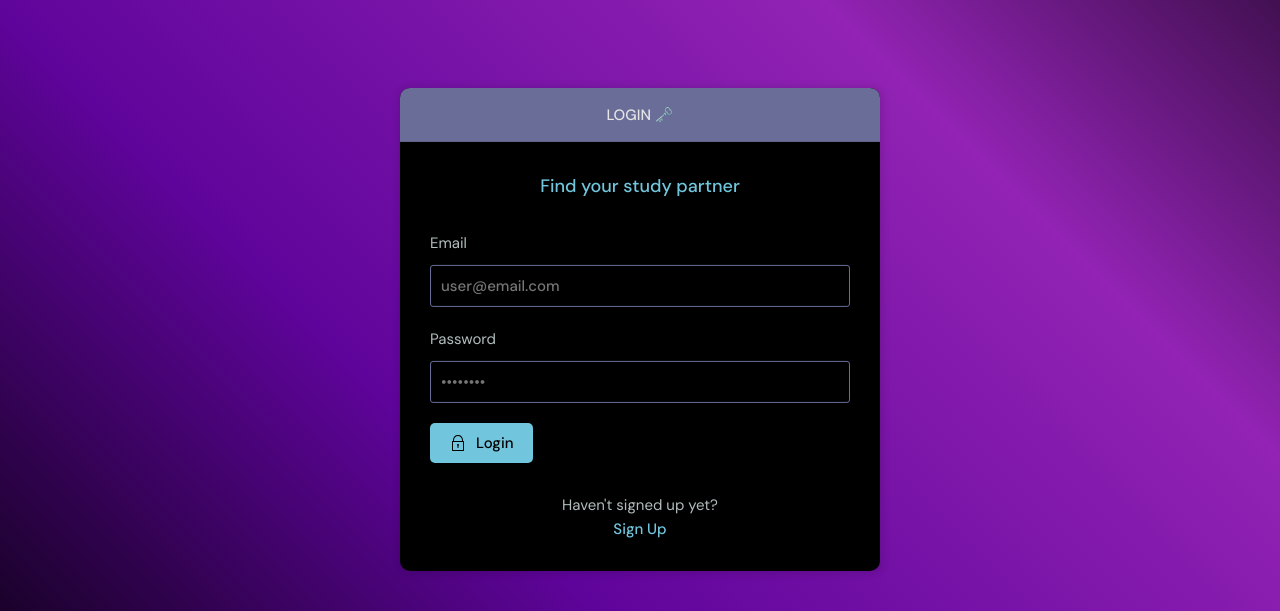
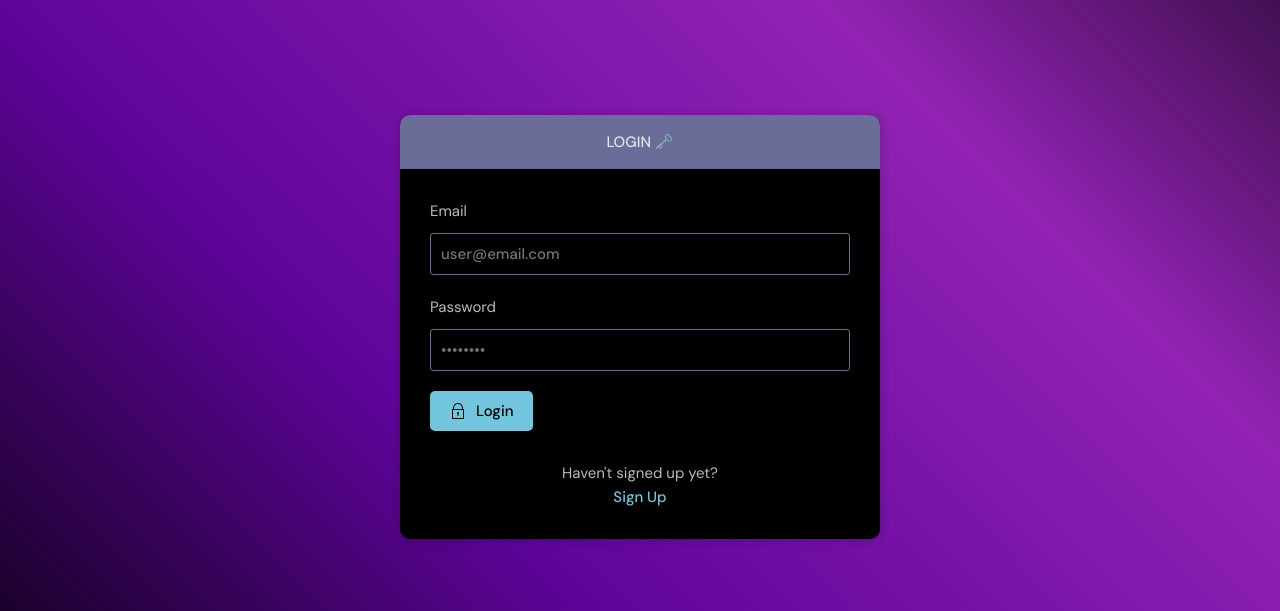
Before and after one commit to Mikku0/Django_games_app, a Django app: page /login/ in a window 1280 px wide. Shown: the part 90-701 px from the top of the page. Run offline with Django 5.2, Linux system fonts and the light colour scheme.

```diff
--- a/game_cat/base/templates/base/login_register.html
+++ b/game_cat/base/templates/base/login_register.html
@@ -11,7 +11,6 @@
                 </div>
             </div>
             <div class="layout__body">
-                <h2 class="auth__tagline">Find your study partner</h2>
                 <form class="form" action="" method="POST">
                     {% csrf_token %}
                     <div class="form__group form__group">
```
Also changed, not shown: game_cat/db.sqlite3, 1 other file.
